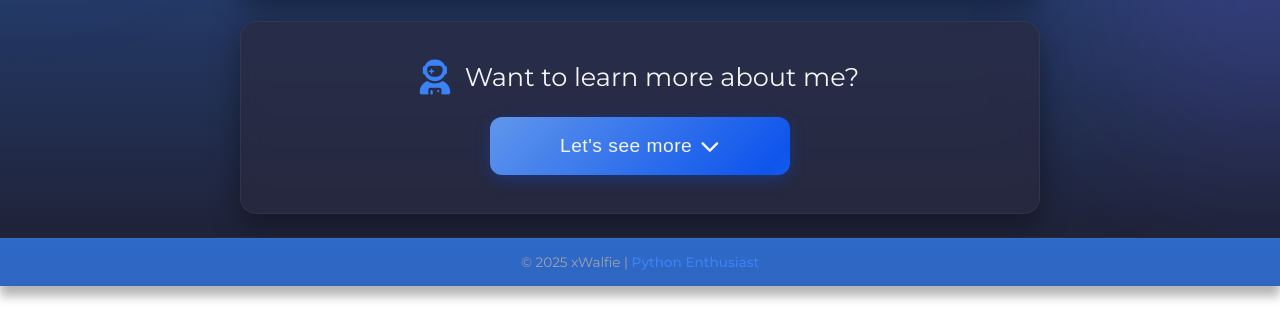
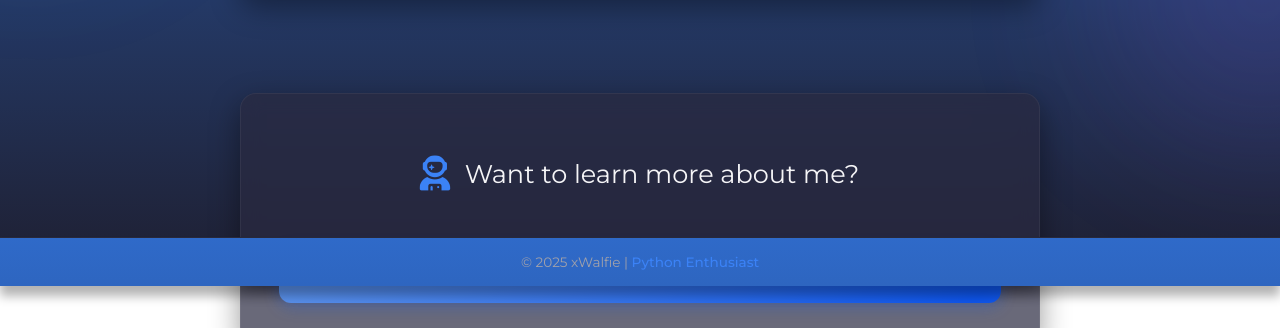
Before and after one commit to xWalfie-SMR/xWalfie-SMR.github.io, a plain HTML site: page index.html in a window 1280 px wide. Shown: the part 514-842 px from the top of the page. Before the commit the page ends 808 px from the top, so only its background shows below. Drawn offline with Linux system fonts and the light colour scheme.

Commit message:
gfdsgfds

```diff
--- a/style.css
+++ b/style.css
@@ -1,7 +1,6 @@
 /* Import Fonts */
 @import url('https://fonts.googleapis.com/css2?family=Fira+Code:wght@400;500&family=Montserrat:wght@400;500;700&display=swap');
 
-/* CSS Variables - Keeping your original palette */
 :root {
   --primary-blue: #3b82f6;
   --secondary-blue: #60a5fa;
@@ -95,11 +94,11 @@ html {
   display: flex;
   flex-direction: column;
   align-items: center;
-  justify-content: flex-start; /* Changed from center */
+  justify-content: flex-start;
   min-height: 100vh;
   width: 100%;
   box-sizing: border-box;
-  padding: 2rem 2rem 5rem; /* Added bottom padding for footer */
+  padding: 2rem 2rem 5rem;
 }
 
 /* Hero Section - Enhanced */
@@ -162,7 +161,7 @@ html {
   width: 100%;
 }
 
-/* Terminal Banner - Enhanced */
+/* Terminal Banner */
 #terminal-banner {
   font-family: "Fira Code", monospace;
   background: var(--terminal-bg);
@@ -226,12 +225,12 @@ html {
   50% { opacity: 0; }
 }
 
-/* Cards Section - Enhanced */
+/* Cards Section */
 #cards {
   display: flex;
   flex-direction: column;
   justify-content: center;
-  gap: 3vh;
+  gap: 12vh;
   width: min(90vw, 800px);
   padding: 0;
   box-sizing: border-box;
@@ -253,6 +252,7 @@ html {
   transition: all 0.3s ease;
   border: 1px solid rgba(255, 255, 255, 0.05);
   animation: fadeInUp 0.8s ease backwards;
+  overflow: visible;
 }
 
 .card:nth-child(2) {
@@ -272,6 +272,7 @@ html {
   mask-composite: exclude;
   opacity: 0;
   transition: opacity 0.3s ease;
+  pointer-events: none;
 }
 
 .card:hover::before {
@@ -283,7 +284,7 @@ html {
   box-shadow: 0 20px 40px rgba(0, 0, 0, 0.5);
 }
 
-/* Title Card Enhancements */
+/* Title Card */
 .title-heading {
   font-size: clamp(1.4rem, 2vw, 2rem);
   margin: 10px 0;
@@ -338,7 +339,7 @@ html {
   opacity: 1;
 }
 
-/* Content Card Enhancements */
+/* Content Card */
 .card-header {
   display: flex;
   align-items: center;
@@ -351,6 +352,7 @@ html {
   font-size: 2rem;
   color: var(--primary-blue);
   animation: pulse 2s ease-in-out infinite;
+  margin-bottom: 0.5rem;
 }
 
 @keyframes pulse {
@@ -362,16 +364,16 @@ html {
   font-size: clamp(1.2rem, 2vw, 1.6rem);
   color: var(--text-primary);
   font-weight: 400;
-  margin: 0;
+  margin-bottom: 2rem;
 }
 
-/* Enhanced Button */
+/* Card Button */
 .card-button {
   position: relative;
   display: inline-flex;
   align-items: center;
   justify-content: center;
-  gap: 0.5rem;
+  gap: 0.8rem;
   padding: clamp(14px, 2vw, 18px) clamp(32px, 4vw, 48px);
   border: none;
   background: linear-gradient(135deg, #6096ec 0%, #0e55ec 50%, #6096ec 100%);
@@ -383,7 +385,6 @@ html {
   font-weight: 500;
   box-shadow: 0 4px 15px rgba(14, 85, 236, 0.3);
   width: 100%;
-  max-width: 300px;
   text-decoration: none;
   border-radius: 12px;
   cursor: pointer;
@@ -400,17 +401,16 @@ html {
   position: absolute;
   top: 50%;
   left: 50%;
-  width: 20%;
+  width: 40%;
   height: 100%;
-  border-radius: 50%;
-  background: rgba(255, 255, 255, 0.05);
+  border-radius: inherit;
+  background: rgba(255, 255, 255, 0.1);
   transform: translate(-50%, -50%);
   transition: width 0.6s ease, height 0.6s ease;
 }
 
 .card-button:hover::before {
-  width: 300px;
-  height: 300px;
+  width: 100%;
   opacity: 1;
 }
 
@@ -510,6 +510,7 @@ html {
   background: rgba(255, 255, 255, 0.02);
   border-radius: 8px;
   transition: all 0.3s ease;
+  user-select: none;
 }
 
 .mini-project:hover {
```
